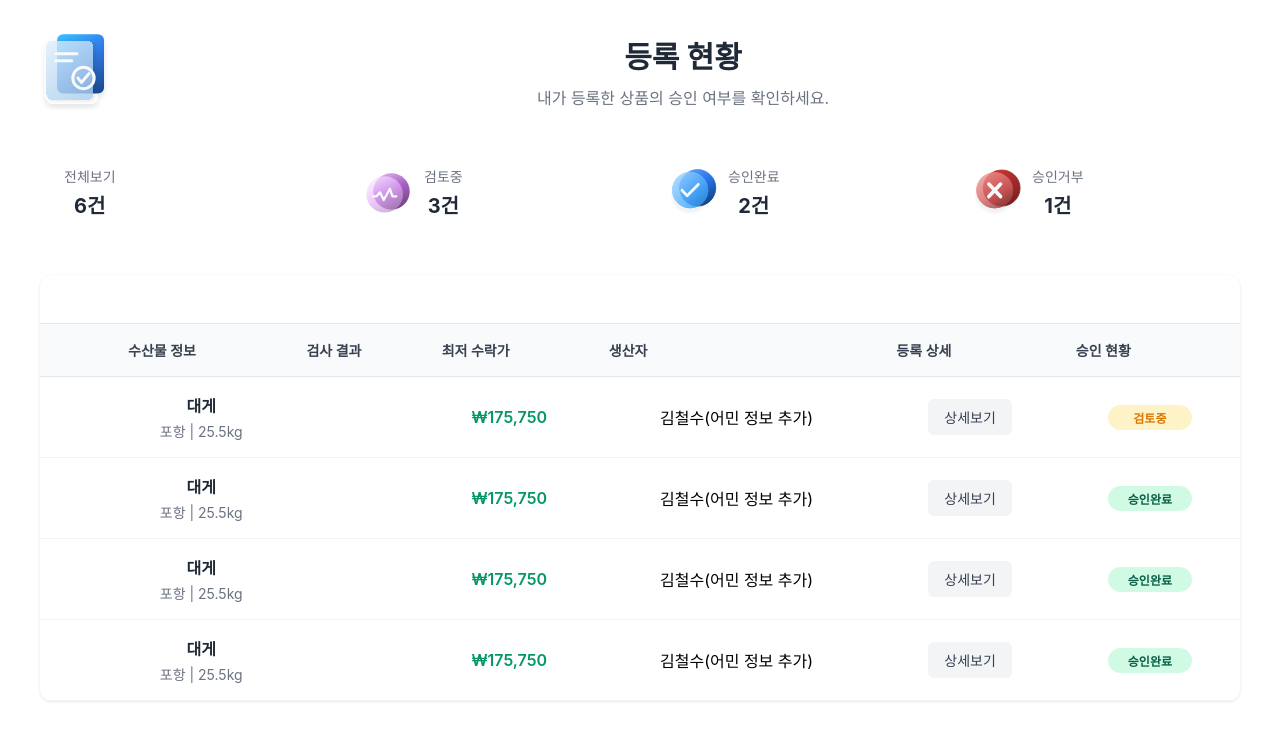
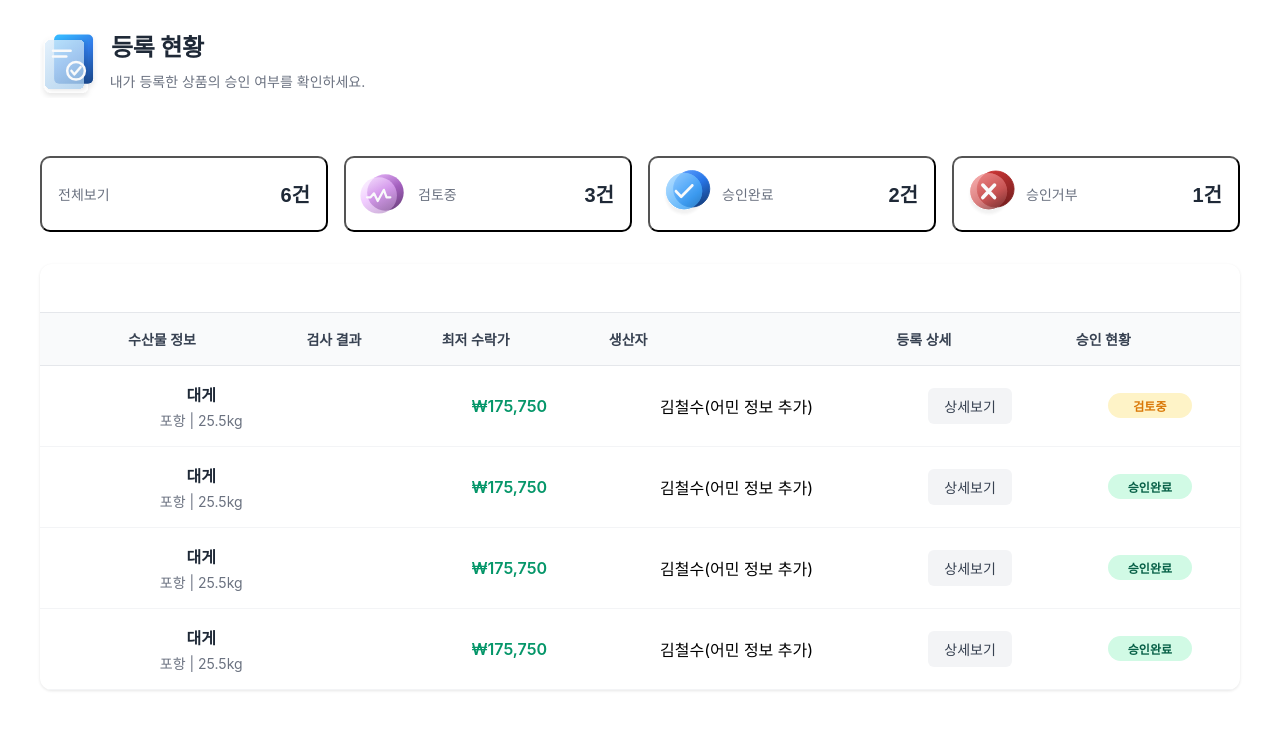
Before and after one commit to LikeLionHGU/TaxiDriver_Front, a React (Create React App) app: page /producermain in a window 1280 px wide. Shown: the top 740 px of the page. Built offline with nearby package versions, Linux system fonts and the light colour scheme; no server answers.

Commit message:
style: 등록현황 버튼 스타일 수정

```diff
--- a/src/components/registration-status.js
+++ b/src/components/registration-status.js
@@ -1,64 +1,27 @@
-// registration-status.js
 "use client"
 
 import { useState, useEffect } from "react"
 import StatsCards from "./stats-cards"
 import ProductTable from "./product-table"
 import styles from "./styles/registration-status.module.css"
-import regIconUrl from "../assets/registar.svg";
+import regIconUrl from "../assets/registar.svg"
 
-// 목데이터 + 기본값
 const DEFAULT_STATS = { pending: 0, approved: 0, rejected: 0 }
 const MOCK = {
   stats: { pending: 3, approved: 2, rejected: 1 },
   products: [
-    {
-      id: 1,
-      name: "대게",
-      category: "포항",
-      weight: "25.5kg",
-      testResult: "",
-      price: 175750,
-      origin: "김철수(어민 정보 추가)",
-      status: "pending",
-    },
-    {
-      id: 2,
-      name: "대게",
-      category: "포항",
-      weight: "25.5kg",
-      testResult: "",
-      price: 175750,
-      origin: "김철수(어민 정보 추가)",
-      status: "approved",
-    },
-    {
-      id: 3,
-      name: "대게",
-      category: "포항",
-      weight: "25.5kg",
-      testResult: "",
-      price: 175750,
-      origin: "김철수(어민 정보 추가)",
-      status: "approved",
-    },
-     {
-      id: 4,
-      name: "대게",
-      category: "포항",
-      weight: "25.5kg",
-      testResult: "",
-      price: 175750,
-      origin: "김철수(어민 정보 추가)",
-      status: "approved",
-    },
+    { id: 1, name: "대게", category: "포항", weight: "25.5kg", testResult: "", price: 175750, origin: "김철수(어민 정보 추가)", status: "pending" },
+    { id: 2, name: "대게", category: "포항", weight: "25.5kg", testResult: "", price: 175750, origin: "김철수(어민 정보 추가)", status: "approved" },
+    { id: 3, name: "대게", category: "포항", weight: "25.5kg", testResult: "", price: 175750, origin: "김철수(어민 정보 추가)", status: "approved" },
+    { id: 4, name: "대게", category: "포항", weight: "25.5kg", testResult: "", price: 175750, origin: "김철수(어민 정보 추가)", status: "approved" },
   ],
 }
 
+
 export default function RegistrationStatus() {
-  // 절대 null 되지 않도록 초깃값부터 MOCK
   const [data, setData] = useState(MOCK)
   const [loading, setLoading] = useState(true)
+  const [activeTab, setActiveTab] = useState("all")
 
   useEffect(() => {
     fetchRegistrationData()
@@ -70,12 +33,11 @@ export default function RegistrationStatus() {
       const res = await fetch("/api/registration-status")
       if (!res.ok) throw new Error(`HTTP ${res.status}`)
       const json = await res.json()
-      // 스키마 확인 (없으면 목으로 대체)
       if (!json?.products || !json?.stats) throw new Error("Bad schema")
       setData(json)
     } catch (e) {
       console.warn("API 실패 → 목데이터 사용:", e)
-      setData(MOCK) // 실패해도 data는 항상 객체
+      setData(MOCK)
     } finally {
       setLoading(false)
     }
@@ -90,23 +52,33 @@ export default function RegistrationStatus() {
     )
   }
 
-  // 방어적 기본값
   const stats = data?.stats || DEFAULT_STATS
   const products = Array.isArray(data?.products) ? data.products : []
+  const filteredProducts =
+    activeTab === "all" ? products : products.filter(p => p.status === activeTab)
 
   return (
     <div className={styles.container}>
+      {/* 헤더 */}
       <div className={styles.header}>
-            <img src={regIconUrl} alt="등록 현황 아이콘" className={styles.iconImage} />
-        <div className={styles.headerContent}>
-          <h1 className={styles.title}>등록 현황</h1> {/* 오타 수정 */}
+          <img src={regIconUrl} alt="등록 현황 아이콘" className={styles.iconImage} />
+
+        <div className={styles.headerText}>
+          <h1 className={styles.title}>등록 현황</h1>
           <p className={styles.subtitle}>내가 등록한 상품의 승인 여부를 확인하세요.</p>
         </div>
       </div>
 
-      {/* 안전하게 전달 */}
-      <StatsCards stats={stats} />
-      <ProductTable products={products} onStatusChange={handleStatusChange} />
+
+      {/* 카드(클릭 시 필터 변경) */}
+      <StatsCards
+        stats={stats}
+        onSelect={key => setActiveTab(key)}   // ← 카드 클릭 연동
+        activeKey={activeTab}                // ← 선택 상태 스타일용
+      />
+
+      {/* 테이블 */}
+      <ProductTable products={filteredProducts} onStatusChange={handleStatusChange} />
     </div>
   )
 
--- a/src/components/stats-cards.js
+++ b/src/components/stats-cards.js
@@ -3,48 +3,29 @@ import pendingIcon from "../assets/검토중.svg"
 import approvedIcon from "../assets/승인완료.svg"
 import rejectedIcon from "../assets/승인거부.svg"
 
-export default function StatsCards({ stats }) {
+export default function StatsCards({ stats, onSelect, activeKey }) {
   if (!stats) return null
 
-  const totalCount =
-    (stats.pending || 0) + (stats.approved || 0) + (stats.rejected || 0)
+  const totalCount = (stats.pending || 0) + (stats.approved || 0) + (stats.rejected || 0)
 
   const cardData = [
-    {
-      icon: null,
-      label: "전체보기",
-      count: totalCount,
-      bgColor: "#FFF",
-
-    },
-    {
-      icon: pendingIcon,
-      label: "검토중",
-      count: stats.pending,
-      bgColor: "#FFF",
-    },
-    {
-      icon: approvedIcon,
-      label: "승인완료",
-      count: stats.approved,
-      bgColor: "#FFF",
-    },
-    {
-      icon: rejectedIcon,
-      label: "승인거부",
-      count: stats.rejected,
-      bgColor: "#FFF",
-    },
+    { key: "all",      icon: null,        label: "전체보기", count: totalCount,     bgColor: "#FFF" },
+    { key: "pending",  icon: pendingIcon, label: "검토중",   count: stats.pending,   bgColor: "#FFF" },
+    { key: "approved", icon: approvedIcon,label: "승인완료", count: stats.approved,  bgColor: "#FFF" },
+    { key: "rejected", icon: rejectedIcon,label: "승인거부", count: stats.rejected,  bgColor: "#FFF" },
   ]
 
   return (
     <div className={styles.container}>
-      {cardData.map((card, index) => (
-        <div
-          key={index}
-          className={styles.card}
+      {cardData.map((card) => (
+        <button
+          key={card.key}
+          type="button"
+          className={`${styles.card} ${activeKey === card.key ? styles.cardActive : ""}`}
           style={{ backgroundColor: card.bgColor }}
+          onClick={() => onSelect?.(card.key)}
         >
+
           {card.icon && (
             <div className={styles.icon}>
               <img src={card.icon} alt={card.label} className={styles.iconImage} />
@@ -54,7 +35,7 @@ export default function StatsCards({ stats }) {
             <span className={styles.label}>{card.label}</span>
             <span className={styles.count}>{card.count}건</span>
           </div>
-        </div>
+        </button>
       ))}
     </div>
   )
--- a/src/components/styles/registration-status.module.css
+++ b/src/components/styles/registration-status.module.css
@@ -8,19 +8,21 @@
 
 .header {
   display: flex;
-  align-items: center;
-  margin-bottom: 2rem;
-  gap: 1rem;
+  align-items: flex-start;
+  margin-bottom: 1rem;
+  gap: 12px;
 }
 
 .iconWrapper {
-  width: 60px;
-  height: 60px;
+  width: 48px;
+  height: 48px;
   background: linear-gradient(135deg, #3b82f6, #1d4ed8);
   border-radius: 12px;
   display: flex;
   align-items: center;
   justify-content: center;
+  flex: 0 0 48px;
+  box-shadow: 0 4px 12px rgba(0, 0, 0, 0.08);
 }
 
 .icon {
@@ -28,21 +30,59 @@
   color: white;
 }
 
+.iconImage { width:57.7px; height: 65.85px; display: block; }
+
 .headerContent {
   flex: 1;
 }
 
+.headerText {
+  display: flex;
+  flex-direction: column;
+  gap: 6px;
+  padding-top: 2px; /* 시각 정렬 미세조정 */
+}
+
+.tabs {
+  display: flex;
+  gap: 8px;
+  margin: 12px 0 16px;
+}
+
+.tab {
+  padding: 8px 12px;
+  border-radius: 999px;
+  border: 1px solid #e5e7eb;
+  background: #fff;
+  font-size: 14px;
+  color: #374151;
+}
+
 .title {
-  font-size: 1.875rem;
+  font-size: 24px;
+  line-height: 1.2;
   font-weight: 700;
   color: #1f2937;
-  margin: 0 0 0.5rem 0;
+  margin-top:0px;
+  margin-left: -160px;
+  margin-bottom: 2px;
+  letter-spacing: -0.2px;
 }
 
 .subtitle {
-  font-size: 1rem;
+  font-size: 14px;
+  line-height: 1.5;
   color: #6b7280;
   margin: 0;
+  margin-bottom:48px;
+  max-width: 290px;
+}
+
+.activeTab {
+  border-color: #93c5fd;
+  box-shadow: 0 0 0 2px rgba(59,130,246,0.15) inset;
+  color: #1d4ed8;
+  font-weight: 600;
 }
 
 .loading {
--- a/src/components/styles/stats-cards.module.css
+++ b/src/components/styles/stats-cards.module.css
@@ -8,8 +8,9 @@
 .card {
   display: flex;
   align-items: center;
-  padding: 1.5rem;
-  border-radius: 12px;
+  padding: 1rem;
+  border-radius: 10px;
+  border: 1px solid var(--, #D9D9D9);
   gap: 1rem;
   transition: transform 0.2s ease, box-shadow 0.2s ease;
 }
@@ -32,8 +33,9 @@
 
 .content {
   display: flex;
-  flex-direction: column;
-  gap: 0.25rem;
+  align-items: center;
+  justify-content: space-between;
+  flex-grow: 1;
 }
 
 .label {
```
